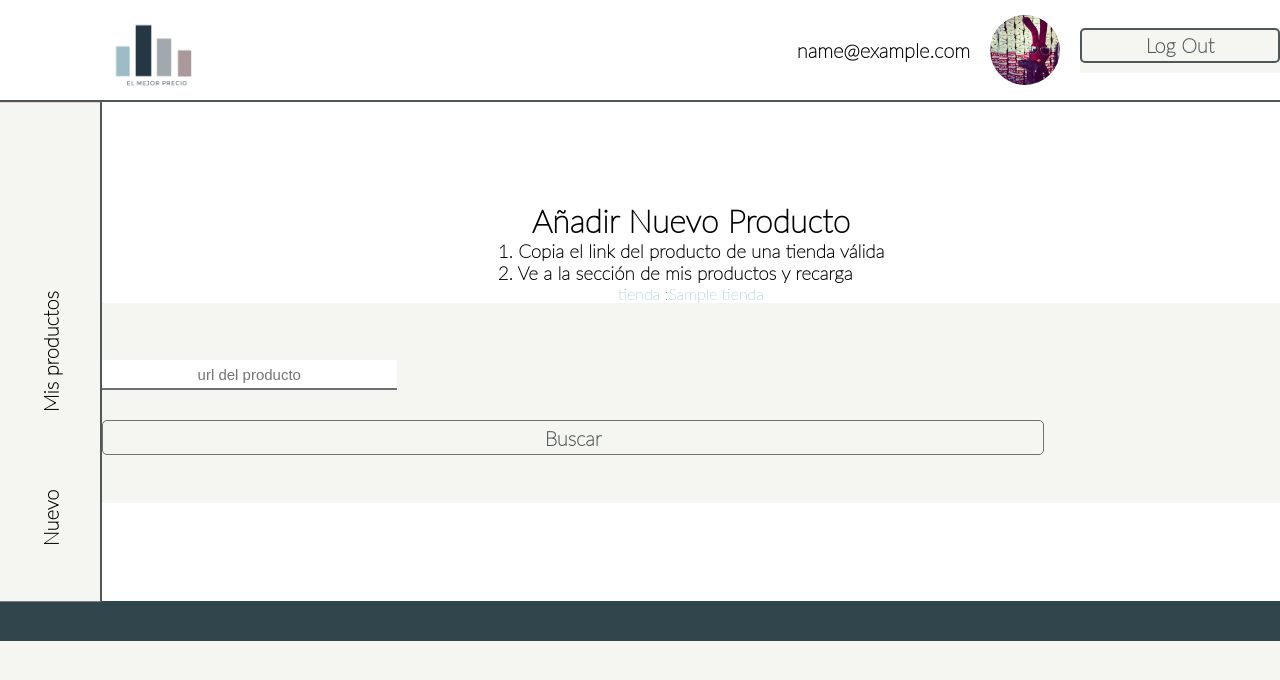
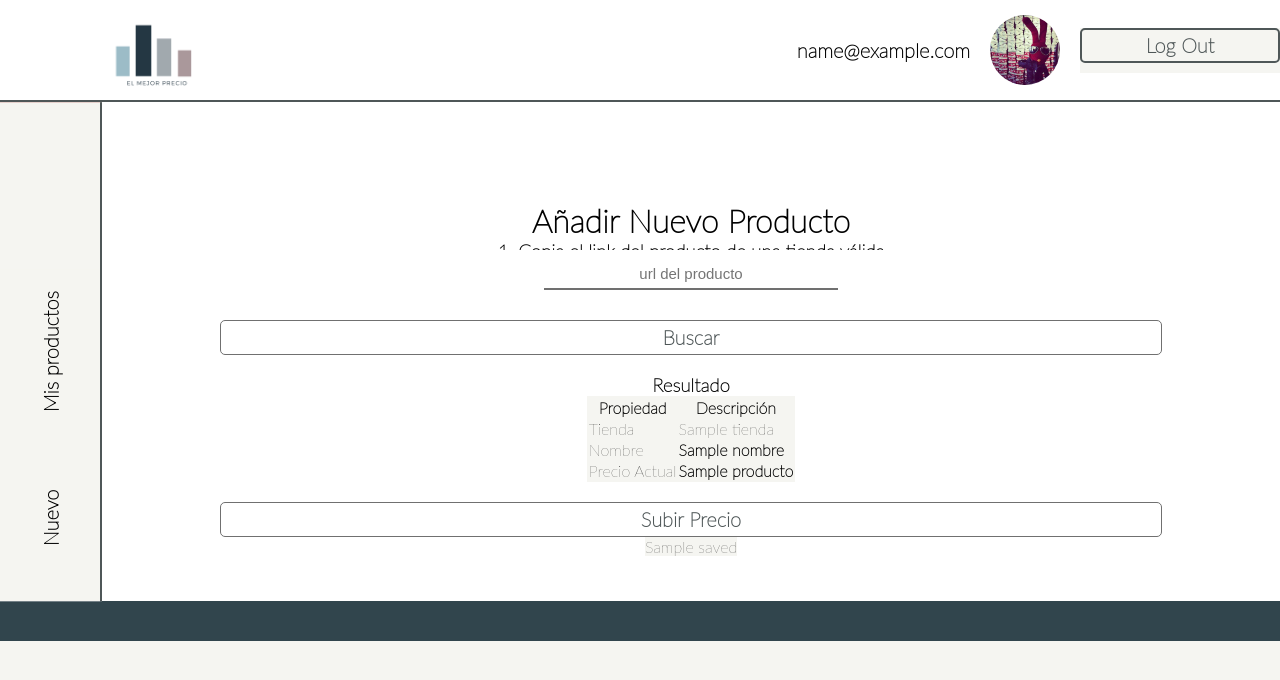
Before and after one commit to FelipeH22/Monitoreo_precios, a Django app: template django-app/templates/new.html in a window 1280 px wide. Shown: the top 680 px of the page. Run offline with Django 3.2, Linux system fonts and the light colour scheme; the template is opened without the code that fills it: most values are stand-ins (such as "Sample title", 1, 10 or a date in 2020).

Commit message:
add button update requirements

```diff
--- a/django-app/mon_django/settings.py
+++ b/django-app/mon_django/settings.py
@@ -11,6 +11,7 @@
 """
 
 from pathlib import Path
+import os
 
 # Build paths inside the project like this: BASE_DIR / 'subdir'.
 BASE_DIR = Path(__file__).resolve().parent.parent
@@ -131,6 +132,7 @@
 # Static files (CSS, JavaScript, Images)
 # https://docs.djangoproject.com/en/3.2/howto/static-files/
 
+
 STATIC_URL = '/static/'
 
 STATICFILES_DIRS = [
--- a/django-app/requirements.txt
+++ b/django-app/requirements.txt
@@ -4,7 +4,10 @@
 certifi==2021.5.30
 charset-normalizer==2.0.4
 Django==3.2.6
+django-database-view==0.2.1
+django-pdb==0.6.2
 idna==3.2
+mssql-django==1.0
 pyodbc==4.0.32
 pytz==2021.1
 requests==2.26.0
--- a/django-app/static/styles/new.css
+++ b/django-app/static/styles/new.css
@@ -1,5 +1,6 @@
 
 @import url('https://fonts.googleapis.com/css2?family=Lato:wght@100&display=swap');
+
 *{
     padding: 0;
     margin: 0;
@@ -81,8 +82,16 @@
     display: flex;
     flex-direction: column;
     justify-content: center;
+    background-color: white;
     align-items: center;
+}
 
+.form_new{
+    background-color: white;
+    display: flex;
+    flex-direction: column;
+    align-items: center;
+    justify-content: center;
 }
 
 .item{
@@ -207,3 +216,21 @@
     color: white;
     border: 2px solid white;
 }
+
+.results{
+    width: 100%;
+    background-color: white;
+    display: flex;
+    flex-direction: column;
+    align-items: center;
+    justify-content: center;
+}
+
+.send{
+    width: 80%;
+    display: flex;
+    background-color: white;
+    flex-direction: column;
+    align-items: center;
+    justify-self: center;
+}
--- a/django-app/templates/detail_product.html
+++ b/django-app/templates/detail_product.html
@@ -52,8 +52,8 @@
                     <img class="product_image" src="https://www.alkosto.com/medias/195697259623-001-310Wx310H?context=bWFzdGVyfGltYWdlc3wyOTAyMXxpbWFnZS9qcGVnfGltYWdlcy9oNzIvaGNlLzEwNTA2OTkzNjY0MDMwLmpwZ3wyZDYwMWQ2MzA2MDA3Mjc5ZWQxMGRlY2UyMjdhZWNhNmIwYTgxNWEzYWE5ODhmYTZkYmNjZWRiMTY0NzlkMzkz" alt="">
                     <div class="price_container">
                         <div class="right">
-                            <p>1.400.000</p>
-                            <p>Precio de Hoy</p>
+                            <a href="{{link}}" target="_blank" style="color: #31454D;">Tienda Oficial</a>
+                            <p>Enlance</p>
                         </div>
                         <div class="left">
                             <p>{{precio_mas_bajo}}</p>
--- a/django-app/templates/login.html
+++ b/django-app/templates/login.html
@@ -31,12 +31,13 @@
                         {% csrf_token %}
                         <div class="container_form">
                             <p style="font-size: 20px;" > <b>Email</b></p>
-                            <input class="email input"  name="email" id="">
+                            <input class="email input"  name="email" >
                             <p style="font-size: 20px;"> <b>Contraseña</b></p>
-                            <input class="password input" type="password" name="pass" id="">
+                            <input class="password input" type="password" name="pass">
                         </div>
                         <button class="button_login" type="submit"><b style="background-color: transparent;">Login</b> </button>
                     </form>
+                    <!--
                         <div class="container_new_sign">
                             <div class="new_sign left">
                                 <p> <b>¿Aún no tienes cuenta?</b></p>
@@ -45,6 +46,7 @@
                                 <a  style="color: #31454D;" href=""> <b>Sign Up Aquí</b></a>
                             </div>
                         </div>
+                    -->
                 </div>
             </div>
         </div>
--- a/django-app/templates/new.html
+++ b/django-app/templates/new.html
@@ -49,10 +49,9 @@
             </div>
 
             <h1 style="background-color: transparent;">Añadir Nuevo Producto</h1>
-
             <div>
                 <h3 style="background-color: white;" >1. Copia el link del producto de una tienda válida</h3>
-                <h3 style="background-color: white;">2. Ve a la sección de mis productos y recarga</h3>
+                <h3 style="background-color: white;">2. Registra el precio</h3>
             </div>
 
 
@@ -64,16 +63,48 @@
                 <p style="color:teal;background-color: white;">tienda :{{tienda}}</p>
             {% endif%}
 
-            <div class="new" style="width: 100%; display: flex; flex-direction: column;">
-                <form  method="POST" style="width: 100%;" action="{% url 'new' email%}">
+            <div class="new">
+                <form class="form_new" method="POST" style="width: 100%;" action="{% url 'new' email%}">
                     {% csrf_token %}
                     <input style="background-color: white;" name ='url_product' class="input" type="text" value="" placeholder="url del producto">
                     <button class="button search" type="submit" >  <b style="background-color: transparent;">Buscar</b> </button>
                 </form>
+                {% if tienda %}
+                    <br>
+                    <div class="results">
+                        <h3 style="background-color: white;">Resultado</h3>
+                        <table class="table_results" tyle="background-color: white;">
+                            <thead >
+                                <tr>
+                                    <th>Propiedad</th>
+                                    <th>Descripción</th>
+                                </tr>
+                            </thead>
+                            <tbody>
+                                <tr>
+                                    <td>Tienda</td>
+                                    <td>{{tienda}}</td>
+                                </tr>
+                                <tr>
+                                    <td>Nombre</td>
+                                    <td><b>{{nombre}}</b></td>
+                                </tr>
+                                <tr>
+                                    <td>Precio Actual</td>
+                                    <td><b>{{producto}}</b></td>
+                                </tr>
+                            </tbody>
+                        </table>
+                        <form class="send" method="POST" style="width: 100%;" action="{% url 'new' email%}">
+                            {% csrf_token %}
+                            <button class="button search" type="submit" >  <b style="background-color: transparent;">Subir Precio</b> </button>
+                        </form>
+                        {%if saved %}
+                            <p>{{saved}}</p>
+                        {% endif%}
+                    </div>
+                {% endif%}
             </div>
-
-
-
         </div>
     </div>
 
```
Also changed, not shown: django-app/scraper/views.py (+53 -7 lines). Lines whose indentation alone changed are shown as unchanged.
